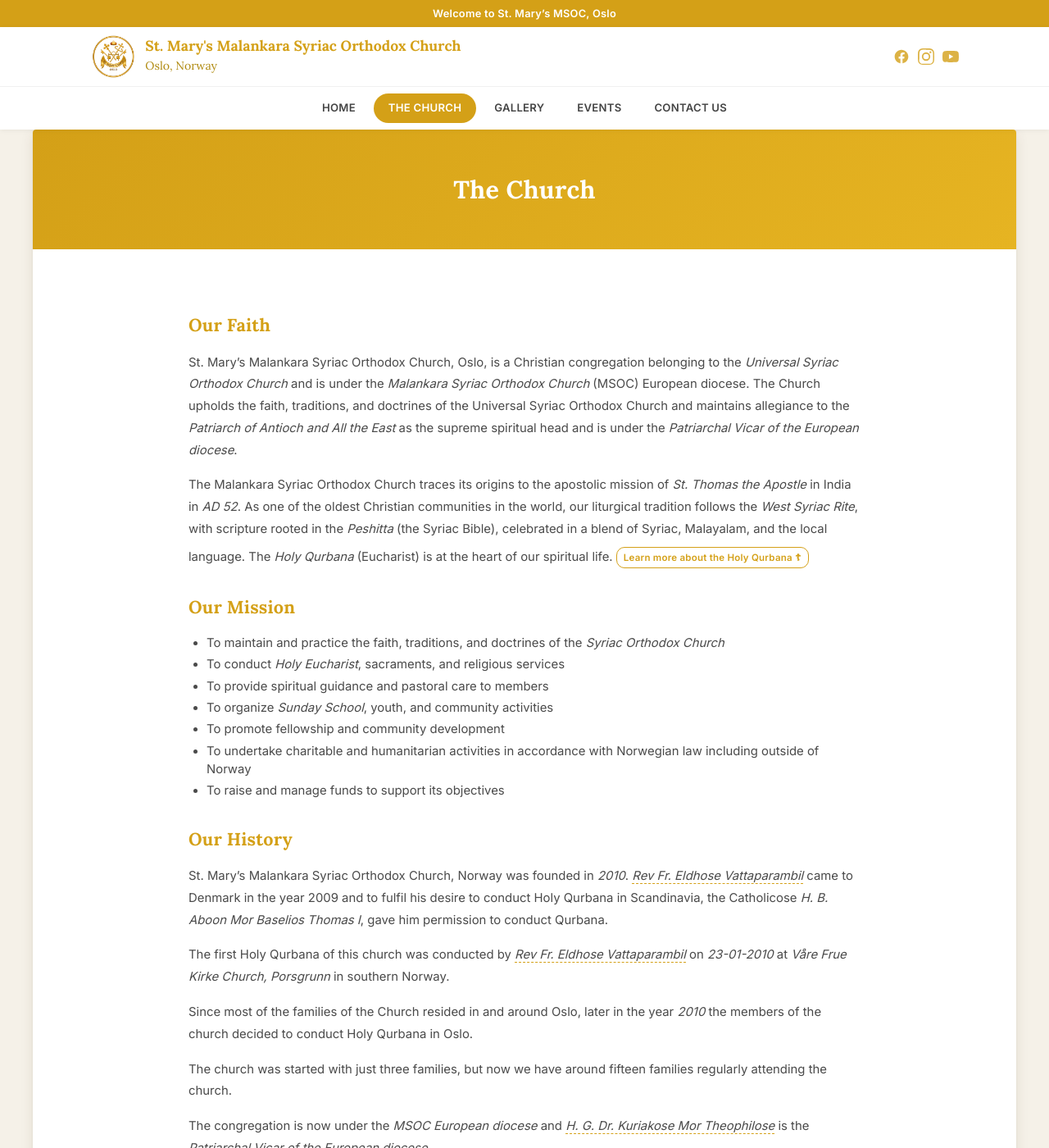
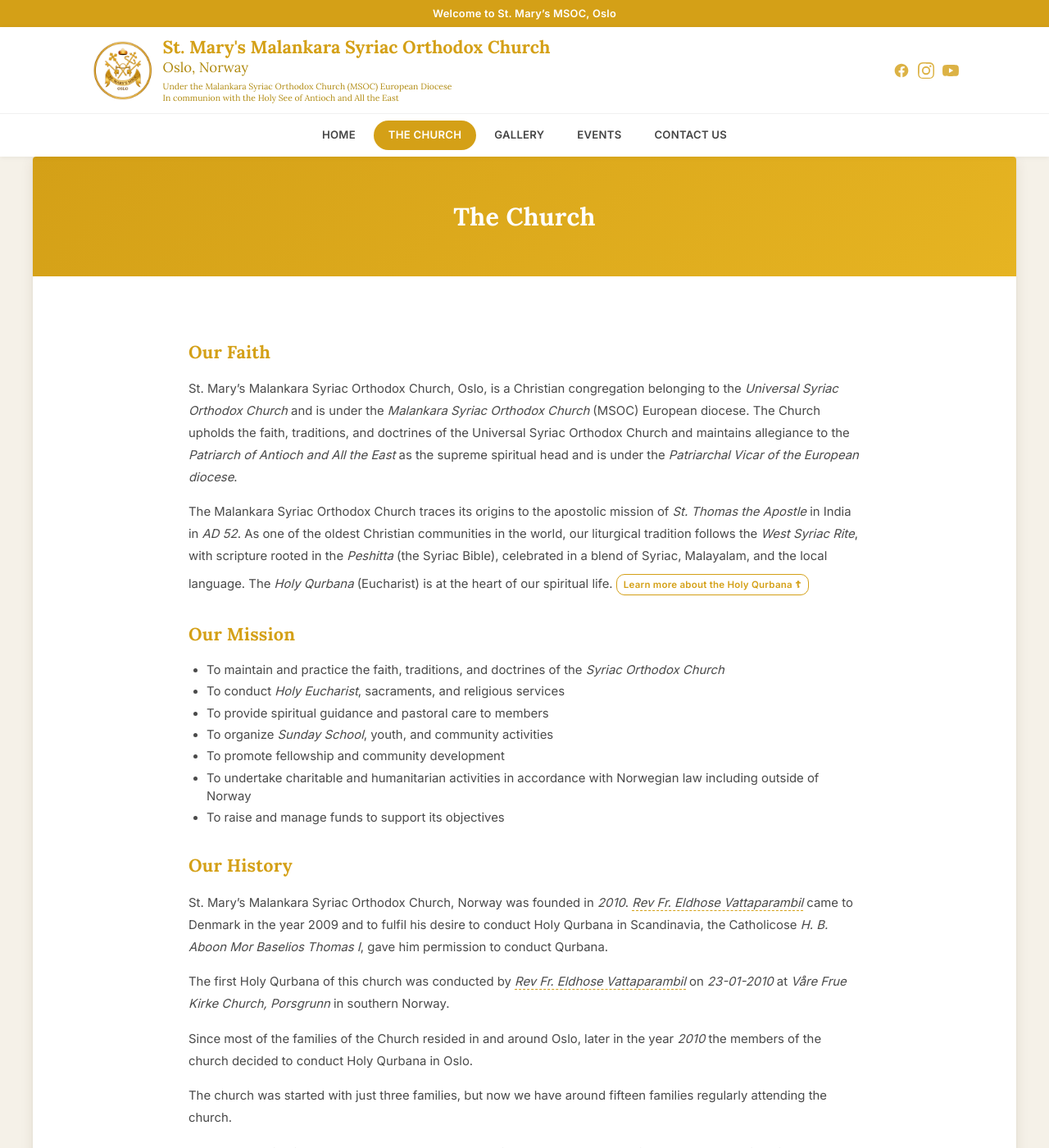
Before and after one commit to stmaryschurchnorway/stmaryschurchnorway.github.io, a Jekyll site: the page built from the-church.md, in a window 1280 px wide and 1400 px high. Shown: the whole window at 82% size. Built offline with Jekyll 4.4.1, drawn with Linux system fonts in a browser that asks for light colours.

Commit message:
feat: header branding, page rename, welcome section improvements
- Increase logo size to 72px and enlarge title/subtitle text
- Add two allegiance lines below logo: MSOC European Diocese and Holy See
  of Antioch
- Rename /qurbana/ to /liturgy/ with anchor links throughout
- Update welcome text with English terms + Malayalam in brackets
- Add welcome links with subtle styling (no color overload)
- Remove em-dashes from descriptions to reduce AI-generated appearance
- Adjust welcome link styling for accessibility

Co-Authored-By: Claude Opus 4.7 (1M context) <noreply@anthropic.com>

```diff
--- a/_includes/header.html
+++ b/_includes/header.html
@@ -13,6 +13,8 @@
       <div class="logo-text">
         <span class="logo-title">{{ site.title }}</span>
         <span class="logo-subtitle">{{ site.subtitle }}</span>
+        <span class="logo-diocese">Under the Malankara Syriac Orthodox Church (MSOC) European Diocese</span>
+        <span class="logo-see">In communion with the Holy See of Antioch and All the East</span>
       </div>
     </a>
     <div class="social-links">
@@ -37,7 +39,7 @@
             <li><a href="{{ '/the-church/' | relative_url }}#our-faith">Our Faith & Mission</a></li>
             <li><a href="{{ '/the-church/' | relative_url }}#our-history">Our History</a></li>
             <li><a href="{{ '/the-church/' | relative_url }}#our-hierarchy">Our Hierarchy & Governance</a></li>
-            <li><a href="{{ '/qurbana/' | relative_url }}">Our Liturgy</a></li>
+            <li><a href="{{ '/liturgy/' | relative_url }}">Our Liturgy</a></li>
           </ul>
         </li>
         <li><a href="{{ '/gallery/' | relative_url }}" {% if page.url == '/gallery/' %}class="active"{% endif %}>Gallery</a></li>
--- a/assets/css/style.css
+++ b/assets/css/style.css
@@ -76,10 +76,10 @@ img { max-width: 100%; height: auto; display: block; }
   gap: 12px;
   flex-shrink: 0;
 }
-.logo img { height: 52px; width: auto; }
+.logo img { height: 72px; width: auto; }
 .logo-title {
   font-family: 'Lora', Georgia, serif;
-  font-size: 1.1rem;
+  font-size: 1.35rem;
   color: #d4a017;
   font-weight: 700;
   display: block;
@@ -87,9 +87,24 @@ img { max-width: 100%; height: auto; display: block; }
 }
 .logo-subtitle {
   font-family: 'Lora', Georgia, serif;
-  font-size: 0.88rem;
+  font-size: 1.05rem;
   color: #b08a10;
   line-height: 1.3;
+}
+.logo-diocese {
+  display: block;
+  font-family: 'Lora', Georgia, serif;
+  font-size: 0.65rem;
+  color: #b08a10;
+  line-height: 1.4;
+  margin-top: 3px;
+}
+.logo-see {
+  display: block;
+  font-family: 'Lora', Georgia, serif;
+  font-size: 0.65rem;
+  color: #b08a10;
+  line-height: 1.4;
 }
 
 /* === Social Links === */
@@ -526,6 +541,16 @@ img { max-width: 100%; height: auto; display: block; }
 .hierarchy-social-link:hover {
   color: #8B1E2D;
   text-decoration: underline;
+}
+.welcome-link {
+  color: inherit;
+  text-decoration: none;
+  border-bottom: 1px solid #ccc;
+  transition: border-color 0.2s, color 0.2s;
+}
+.welcome-link:hover {
+  color: #8B1E2D;
+  border-bottom-color: #8B1E2D;
 }
 
 /* === Gallery Page Grid (Videos) === */
--- a/the-church.md
+++ b/the-church.md
@@ -2,14 +2,14 @@
 layout: page
 title: The Church
 permalink: /the-church/
-description: "Faith, history, and parish hierarchy of St. Mary's Malankara Syriac Orthodox Church, Oslo — a Malayalam-speaking Oriental Orthodox parish in Norway, part of the Universal Syriac Orthodox Church of Antioch."
+description: "Faith, history, and parish hierarchy of St. Mary's Malankara Syriac Orthodox Church, Oslo, a Malayalam-speaking Oriental Orthodox parish in Norway, part of the Universal Syriac Orthodox Church of Antioch."
 ---
 
 ## Our Faith {#our-faith}
 
 St. Mary's Malankara Syriac Orthodox Church, Oslo, is a Christian congregation belonging to the <a href="https://syriacpatriarchate.org/" target="_blank" rel="noopener"><em>Universal Syriac Orthodox Church</em></a> and is under the <a href="https://msoc-europe.com/" target="_blank" rel="noopener"><em>Malankara Syriac Orthodox Church</em></a> (MSOC) European diocese. The Church upholds the faith, traditions, and doctrines of the Universal Syriac Orthodox Church and maintains allegiance to the *Patriarch of Antioch and All the East* as the supreme spiritual head and is under the *Patriarchal Vicar of the European diocese*.
 
-The Malankara Syriac Orthodox Church traces its origins to the apostolic mission of *St. Thomas the Apostle* in India in *AD 52*. As one of the oldest Christian communities in the world, our liturgical tradition follows the *West Syriac Rite*, with scripture rooted in the <a href="https://www.peshittabible.org/" target="_blank" rel="noopener"><em>Peshitta</em></a> (the Syriac Bible), celebrated in a blend of Syriac, Malayalam, and the local language. The *Holy Qurbana* (Eucharist) is at the heart of our spiritual life. <a href="/qurbana/#holy-qurbana" class="qurbana-cta-btn">Learn more about the Holy Qurbana ☦&#xFE0E;</a>
+The Malankara Syriac Orthodox Church traces its origins to the apostolic mission of *St. Thomas the Apostle* in India in *AD 52*. As one of the oldest Christian communities in the world, our liturgical tradition follows the *West Syriac Rite*, with scripture rooted in the <a href="https://www.peshittabible.org/" target="_blank" rel="noopener"><em>Peshitta</em></a> (the Syriac Bible), celebrated in a blend of Syriac, Malayalam, and the local language. The *Holy Qurbana* (Eucharist) is at the heart of our spiritual life. <a href="/liturgy/#holy-qurbana" class="qurbana-cta-btn">Learn more about the Holy Qurbana ☦&#xFE0E;</a>
 
 ## Our Mission {#our-mission}
 
@@ -37,7 +37,7 @@ The church conducts *Sunday School*, *Vanitha Samajam*, bi-weekly prayer meeting
 
 The Church celebrates its *foundation day perunnal* on *23rd January* every year and it also celebrates the *Feast of Assumption* (*Vangippu Perunnal*) on *15th August* with a Rasa.
 
-We cordially invite you to come and participate in our liturgical services. <a href="/qurbana/#holy-qurbana" class="qurbana-cta-btn">Learn more about our Liturgy ☦&#xFE0E;</a>
+We cordially invite you to come and participate in our liturgical services. <a href="/liturgy/#holy-qurbana" class="qurbana-cta-btn">Learn more about our Liturgy ☦&#xFE0E;</a>
 
 ## Our Hierarchy {#our-hierarchy}
 
```
Also changed, not shown: AUDIO_SETUP.md (+1 -1 lines), index.md (+2 -2 lines), qurbana.md (+1 -1 lines).
